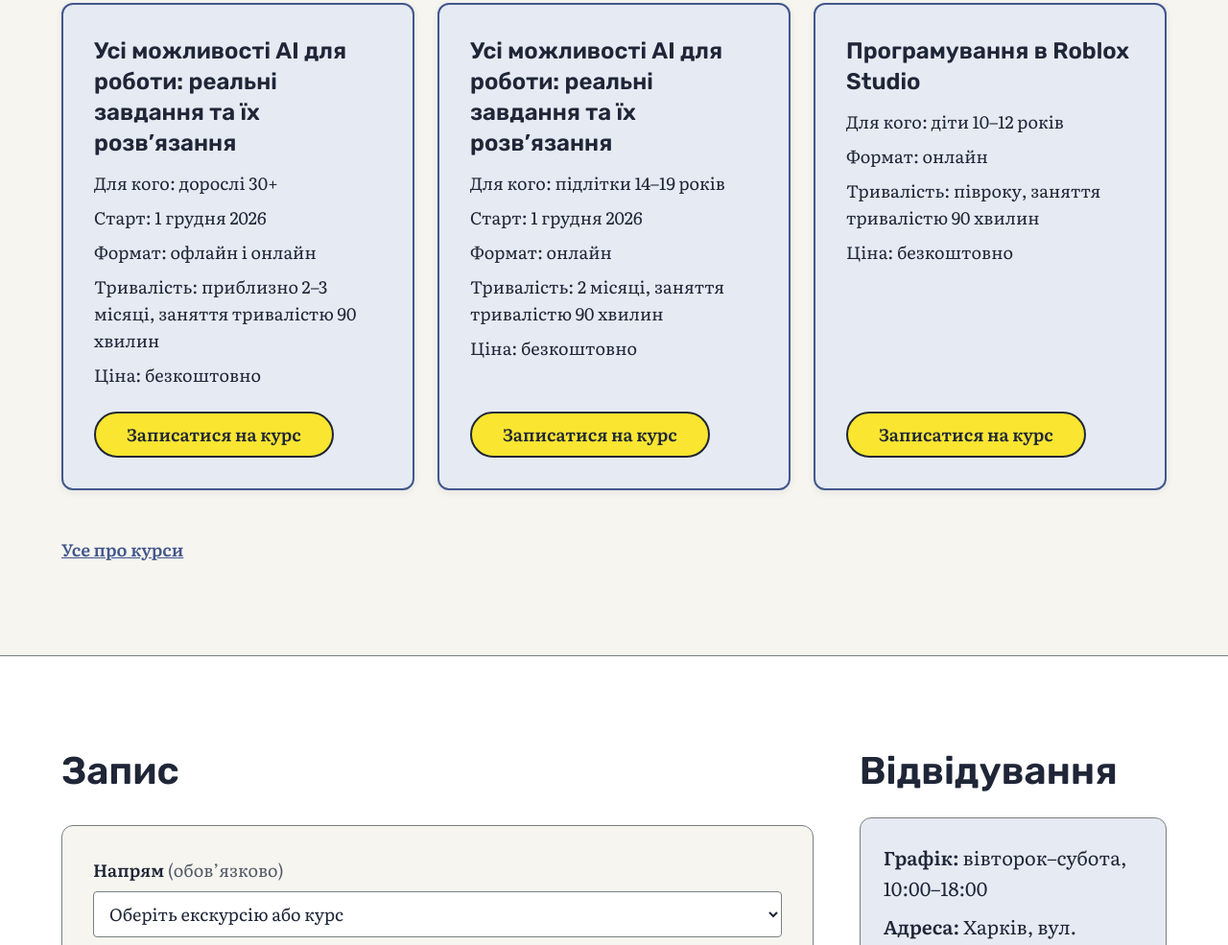
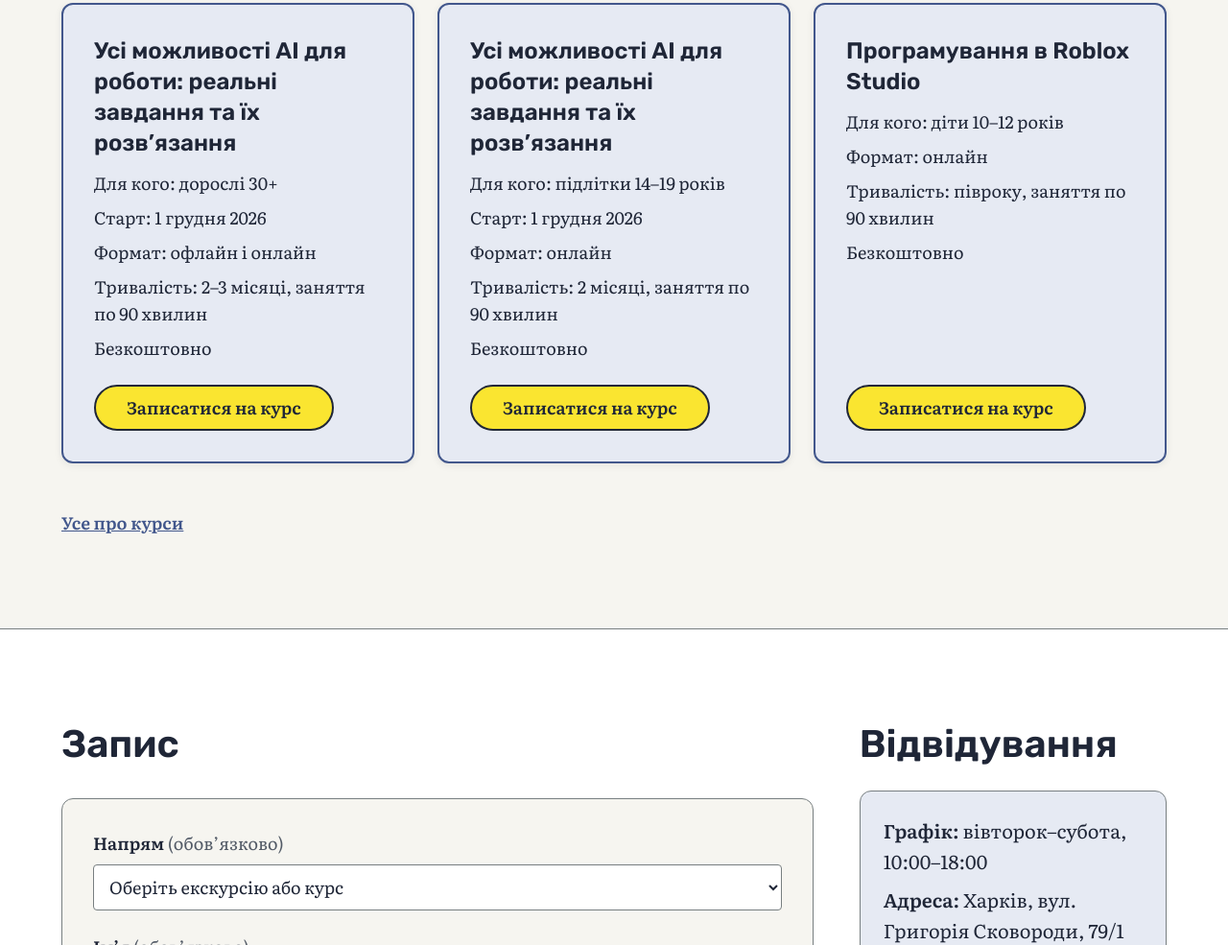
Before and after one commit to mariiakyrykovych/kurs-web-, a plain HTML site: page index.html in a window 1280 px wide. Shown: the part 3154-4139 px from the top of the page at 96% size. Drawn offline with Linux system fonts and the light colour scheme.

Commit message:
Скоротити опис курсів у картках на головній сторінці
У картках курсів прибрано зайві слова, факти не змінено:
- «приблизно 2–3 місяці» → «2–3 місяці» (діапазон уже означає приблизність)
- «заняття тривалістю 90 хвилин» → «заняття по 90 хвилин»
  (у рядку «Тривалість» слово повторювалося)
- «Ціна: безкоштовно» → «Безкоштовно»

Назви курсів не змінено: вони збігаються зі сторінкою курсів і формою запису.

Co-Authored-By: Claude Opus 5.5 <noreply@anthropic.com>

```diff
--- a/index.html
+++ b/index.html
@@ -150,8 +150,8 @@
               <p>Для кого: дорослі 30+</p>
               <p>Старт: <time datetime="2026-12-01">1 грудня 2026</time></p>
               <p>Формат: офлайн і онлайн</p>
-              <p>Тривалість: приблизно 2–3 місяці, заняття тривалістю 90 хвилин</p>
-              <p>Ціна: безкоштовно</p>
+              <p>Тривалість: 2–3 місяці, заняття по 90 хвилин</p>
+              <p>Безкоштовно</p>
             </div>
             <a class="btn btn-primary" href="#signup" data-direction="crs1" aria-label="Записатися на курс «Усі можливості AI для роботи: реальні завдання та їх розв’язання» для дорослих 30+">Записатися на курс</a>
           </article>
@@ -161,8 +161,8 @@
               <p>Для кого: підлітки 14–19 років</p>
               <p>Старт: <time datetime="2026-12-01">1 грудня 2026</time></p>
               <p>Формат: онлайн</p>
-              <p>Тривалість: 2 місяці, заняття тривалістю 90 хвилин</p>
-              <p>Ціна: безкоштовно</p>
+              <p>Тривалість: 2 місяці, заняття по 90 хвилин</p>
+              <p>Безкоштовно</p>
             </div>
             <a class="btn btn-primary" href="#signup" data-direction="crs2" aria-label="Записатися на курс «Усі можливості AI для роботи: реальні завдання та їх розв’язання» для підлітків 14–19 років">Записатися на курс</a>
           </article>
@@ -171,8 +171,8 @@
             <div class="card-body">
               <p>Для кого: діти 10–12 років</p>
               <p>Формат: онлайн</p>
-              <p>Тривалість: півроку, заняття тривалістю 90 хвилин</p>
-              <p>Ціна: безкоштовно</p>
+              <p>Тривалість: півроку, заняття по 90 хвилин</p>
+              <p>Безкоштовно</p>
             </div>
             <a class="btn btn-primary" href="#signup" data-direction="crs3" aria-label="Записатися на курс «Програмування в Roblox Studio» для дітей 10–12 років">Записатися на курс</a>
           </article>
```
